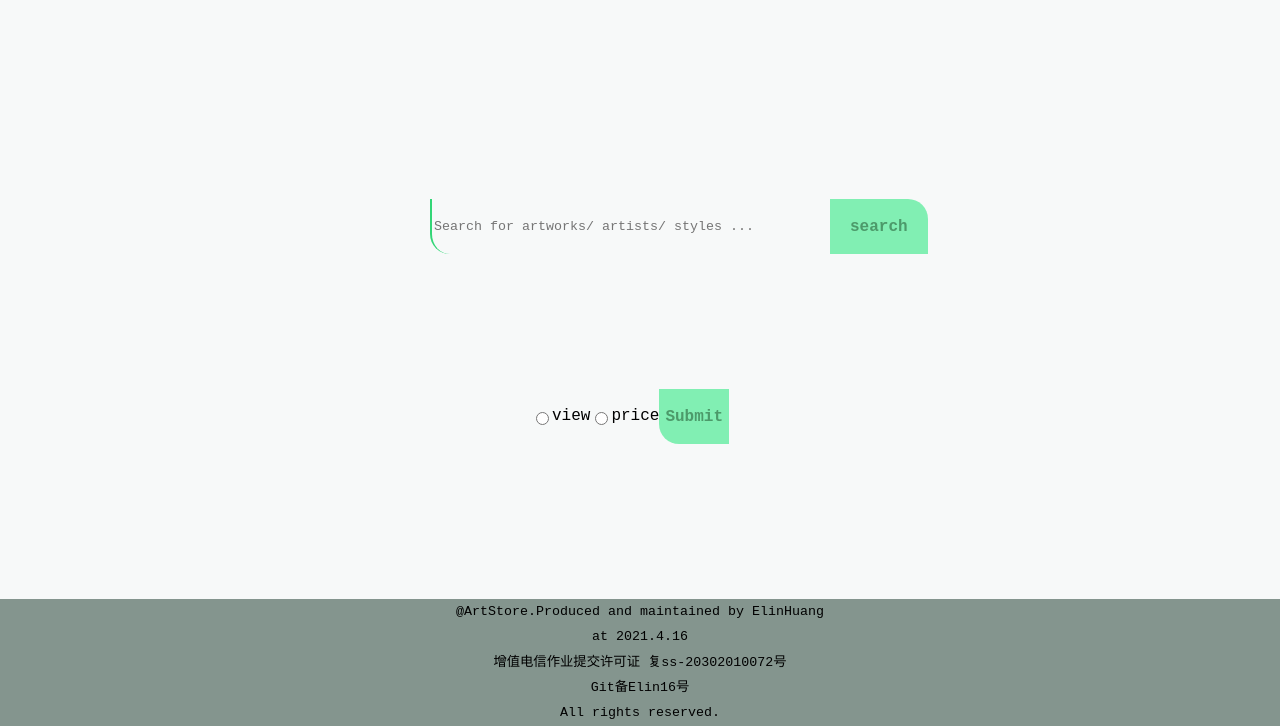
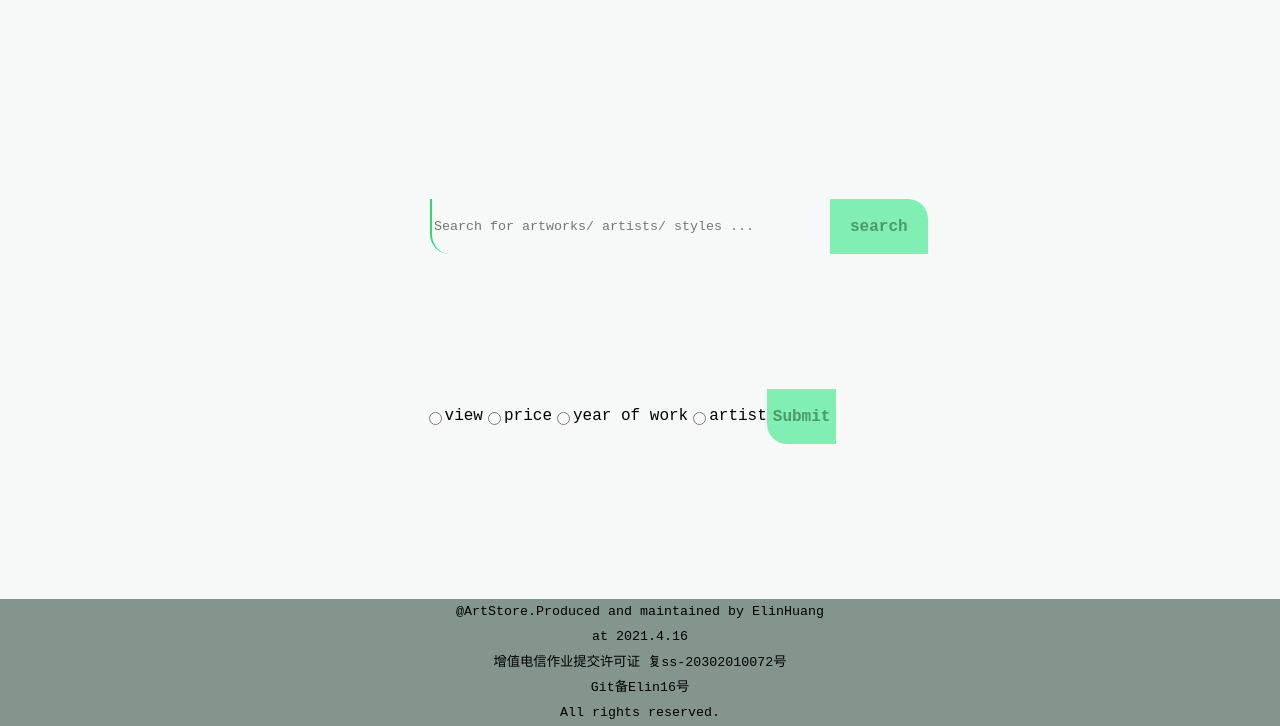
Before and after one commit to Elin16/SOFT130002_pj, a PHP site: page /search.php in a window 1280 px wide. Shown: the part 238-964 px from the top of the page. Run offline with PHP 8.4, Linux system fonts and the light colour scheme.

Commit message:
css style update

```diff
--- a/cssstyle/presentation.css
+++ b/cssstyle/presentation.css
@@ -54,7 +54,7 @@
 }
 #present{
        display: flex;
-       flex-wrap: wrap;
+       flex-wrap: nowrap;
        flex-direction: row;
        justify-items: center;
 }
--- a/htmls_php/search.php
+++ b/htmls_php/search.php
@@ -31,6 +31,8 @@
               <form method="post" id="selectForm">
                      <input type="radio" name="select" value="view" >view<br>
                      <input type="radio" name="select" value="price">price<br>
+                     <input type="radio" name="select" value="yearOfWork">year of work<br>
+                     <input type="radio" name="select" value="artist">artist<br>
                      <input type="submit">
               </form>
               <div id="results">
```
